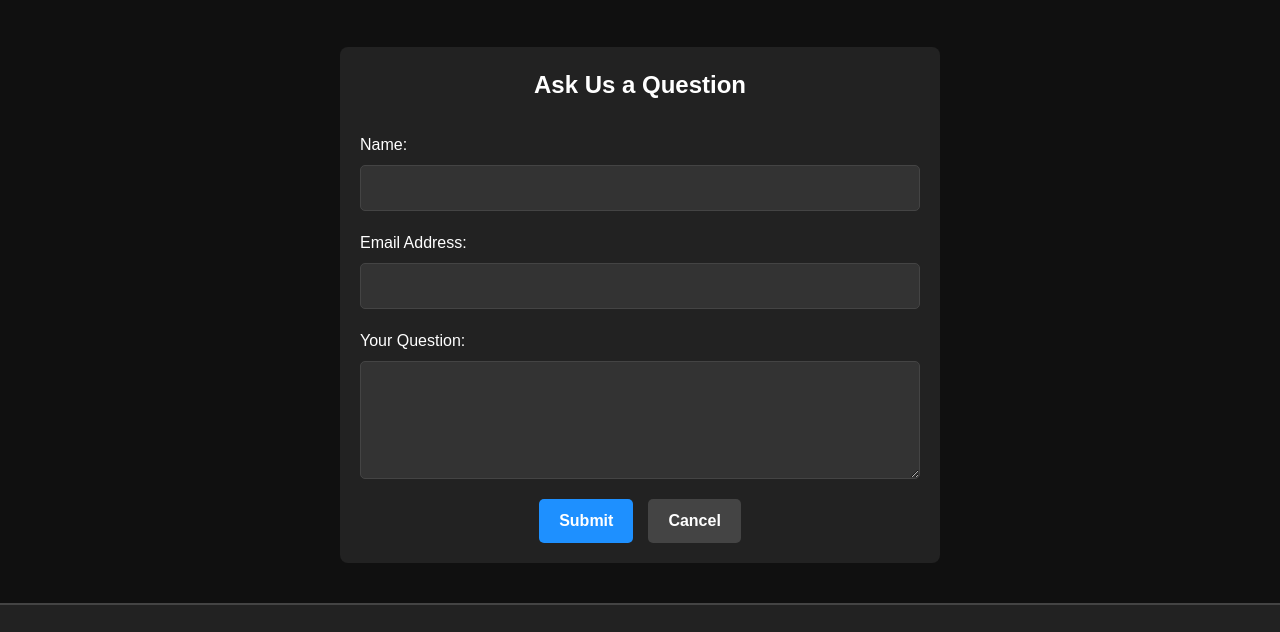
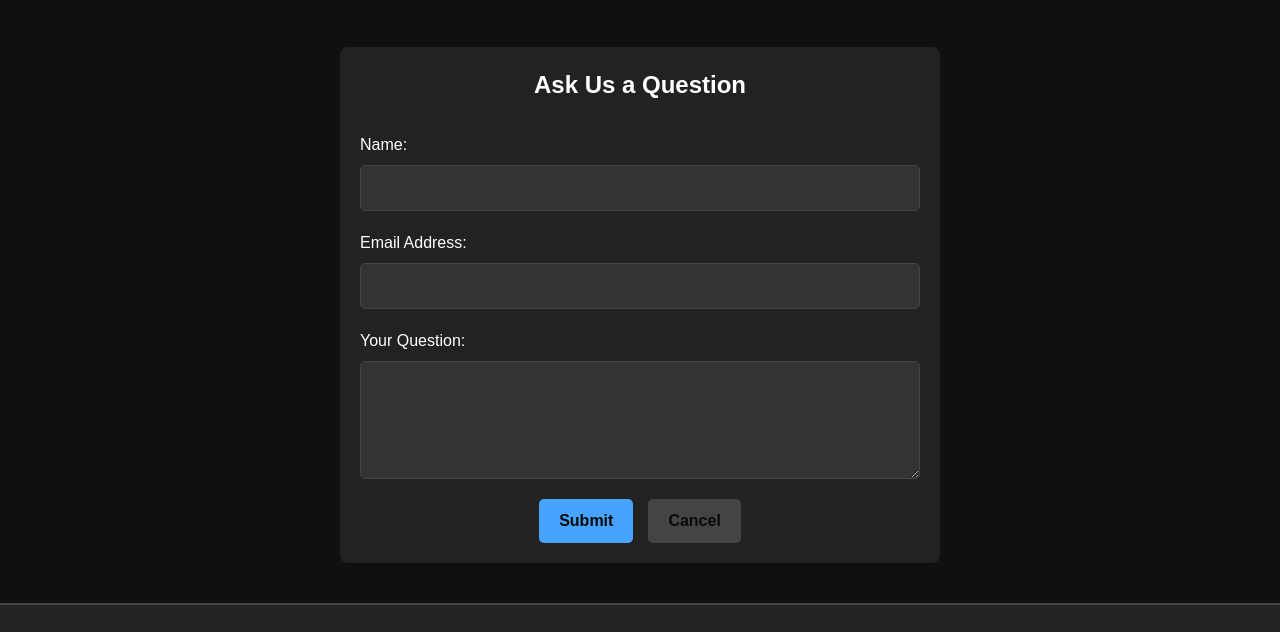
Before and after one commit to kalinduD9/GameVault, a plain HTML site: page q&faq.html in a window 1280 px wide. Shown: the part 935-1567 px from the top of the page. Drawn offline with Linux system fonts and the light colour scheme.

Commit message:
Update q&faq.css

```diff
--- a/css/q&faq.css
+++ b/css/q&faq.css
@@ -87,8 +87,8 @@
 }
 
 .submit-button {
-    background-color: #1e90ff;
-    color: #fff;
+    background-color: #47A3FF;
+    color: #0A0A0A;
 }
 
 .submit-button:hover {
@@ -97,7 +97,7 @@
 
 .cancel-button {
     background-color: #444;
-    color: #fff;
+    color: #0A0A0A;
 }
 
 .cancel-button:hover {
```
